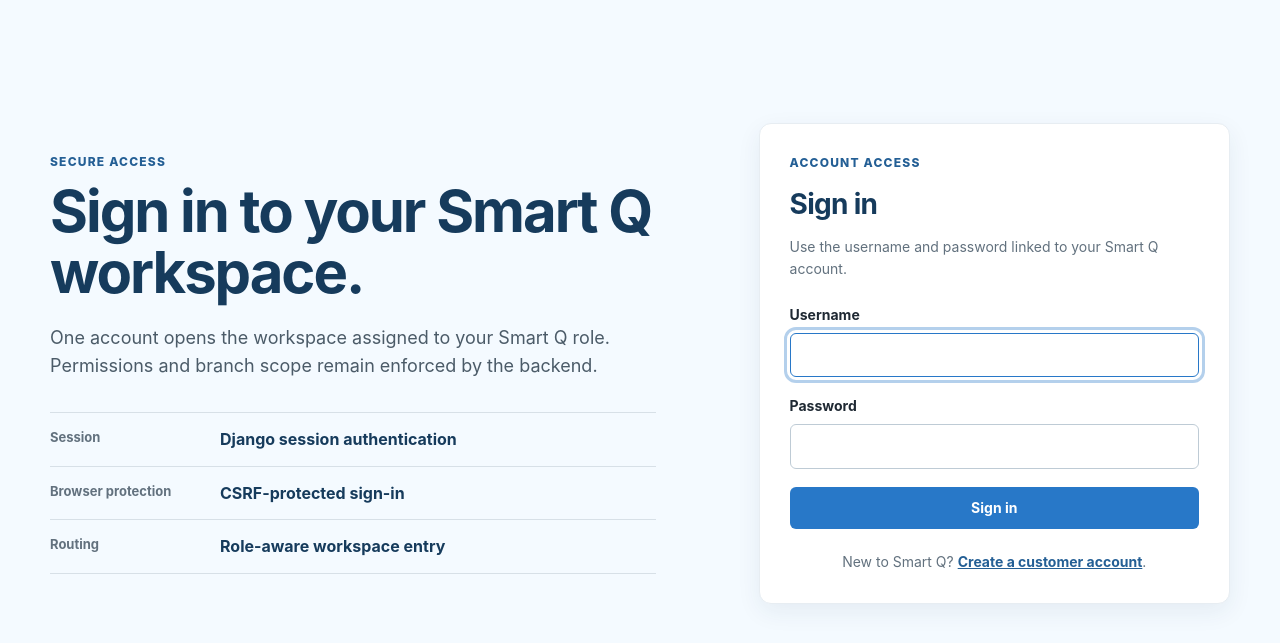
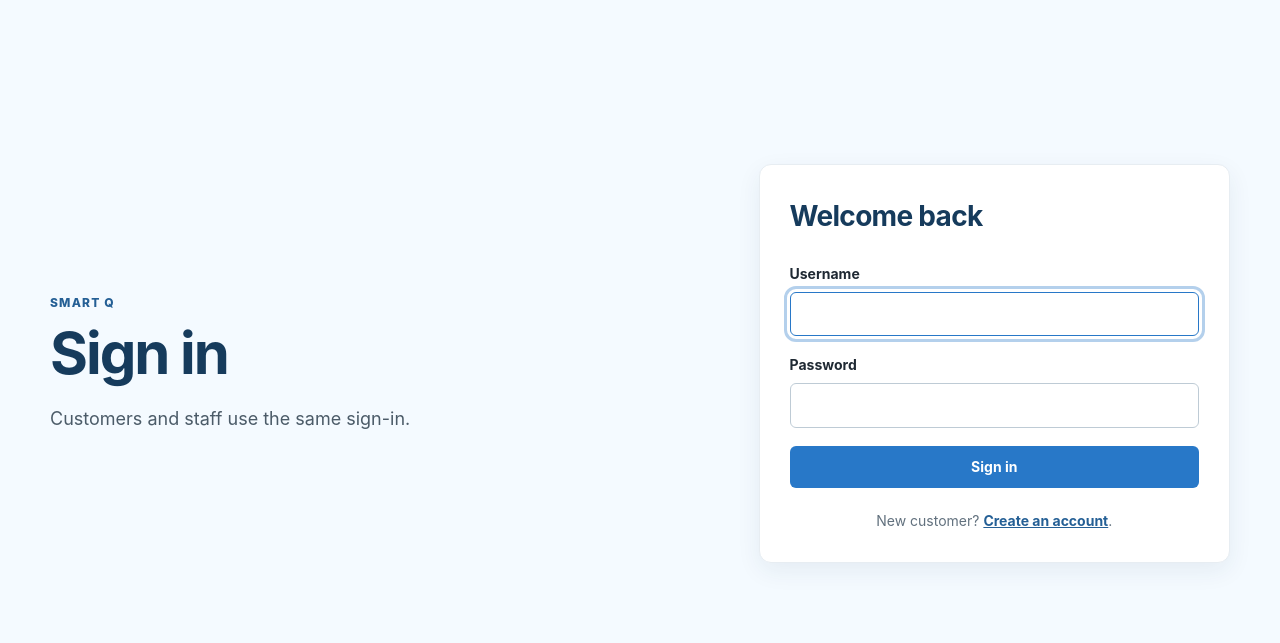
Before and after one commit to Katlegojack/SmartQ, a Django app: page /login/ in a window 1280 px wide. Shown: the part 73-716 px from the top of the page. Run offline with Django 5.2, Linux system fonts and the light colour scheme.

Commit message:
Clarify one sign-in serves every Smart Q role

```diff
--- a/templates/frontend/login.html
+++ b/templates/frontend/login.html
@@ -25,21 +25,14 @@
     <main class="auth-main" id="main-content">
         <div class="container auth-layout">
             <section class="auth-intro" aria-labelledby="login-heading">
-                <p class="eyebrow">Secure access</p>
-                <h1 id="login-heading">Sign in to your Smart Q workspace.</h1>
-                <p>One account opens the workspace assigned to your Smart Q role. Permissions and branch scope remain enforced by the backend.</p>
-                <dl class="auth-points">
-                    <div><dt>Session</dt><dd>Django session authentication</dd></div>
-                    <div><dt>Browser protection</dt><dd>CSRF-protected sign-in</dd></div>
-                    <div><dt>Routing</dt><dd>Role-aware workspace entry</dd></div>
-                </dl>
+                <p class="eyebrow">Smart Q</p>
+                <h1 id="login-heading">Sign in</h1>
+                <p>Customers and staff use the same sign-in.</p>
             </section>
 
             <section class="auth-card" aria-label="Sign-in form">
                 <div class="auth-card__header">
-                    <p class="kicker">Account access</p>
-                    <h2>Sign in</h2>
-                    <p>Use the username and password linked to your Smart Q account.</p>
+                    <h2>Welcome back</h2>
                 </div>
                 <div class="form-message" data-form-message hidden role="status" aria-live="polite"></div>
                 <form class="form-stack" data-login-form novalidate>
@@ -53,7 +46,7 @@
                     </label>
                     <button class="btn btn--primary btn--block" type="submit">Sign in</button>
                 </form>
-                <p class="auth-card__footer">New to Smart Q? <a href="/register/">Create a customer account</a>.</p>
+                <p class="auth-card__footer">New customer? <a href="/register/">Create an account</a>.</p>
             </section>
         </div>
     </main>
```
